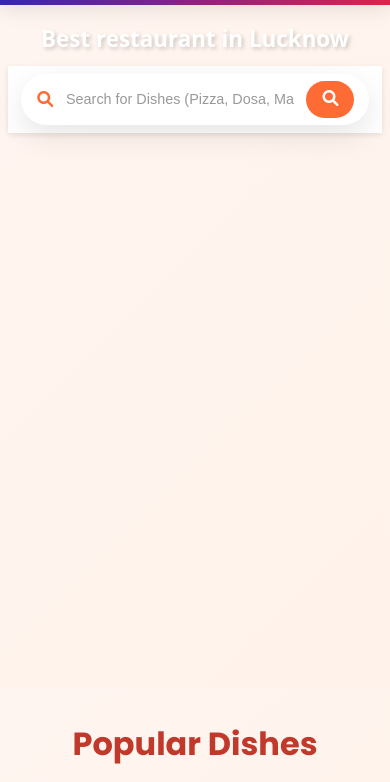
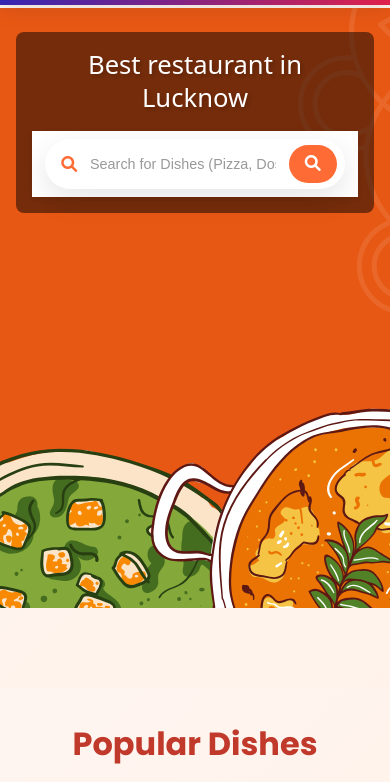
Before and after one commit to ashu007ctrl/restaurant, a plain HTML site: page index.html in a window 390 px wide. Shown: the part 62-844 px from the top of the page. Drawn offline with Linux system fonts and the light colour scheme.

Commit message:
Update styles.css

```diff
--- a/styles.css
+++ b/styles.css
@@ -988,23 +988,3 @@ html {
     padding: 0.3rem;
   }
 }
-/* Mobile Optimization: Hide Hero Background */
-@media (max-width: 600px) {
-  .hero-section {
-    background: none !important;  /* remove background image */
-    min-height: auto;
-    padding: 1rem 0.5rem;
-  }
-
-  .hero-content {
-    background: none;   /* remove overlay box */
-    text-align: center;
-    padding: 0;
-  }
-
-  .hero-content h1 {
-    font-size: 1.4rem;
-    font-weight: 600;
-    margin-bottom: 0.8rem;
-  }
-}
```
